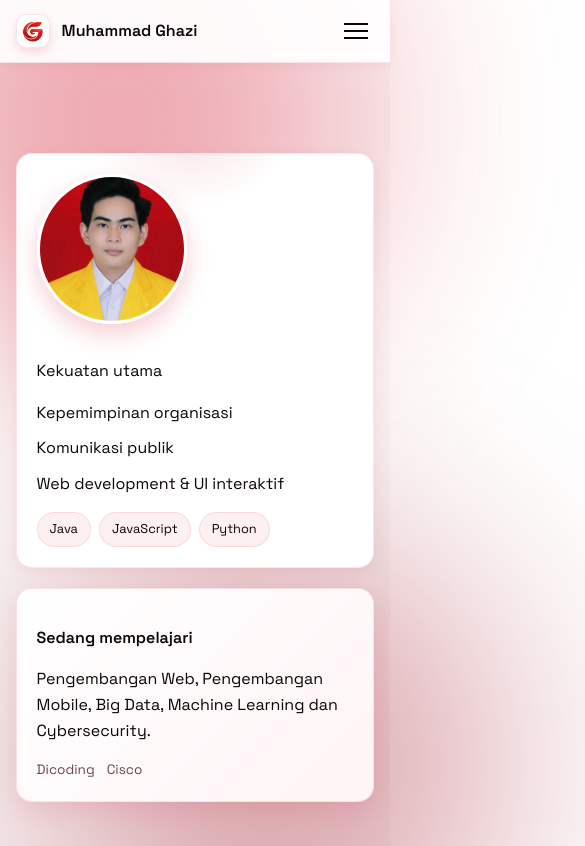
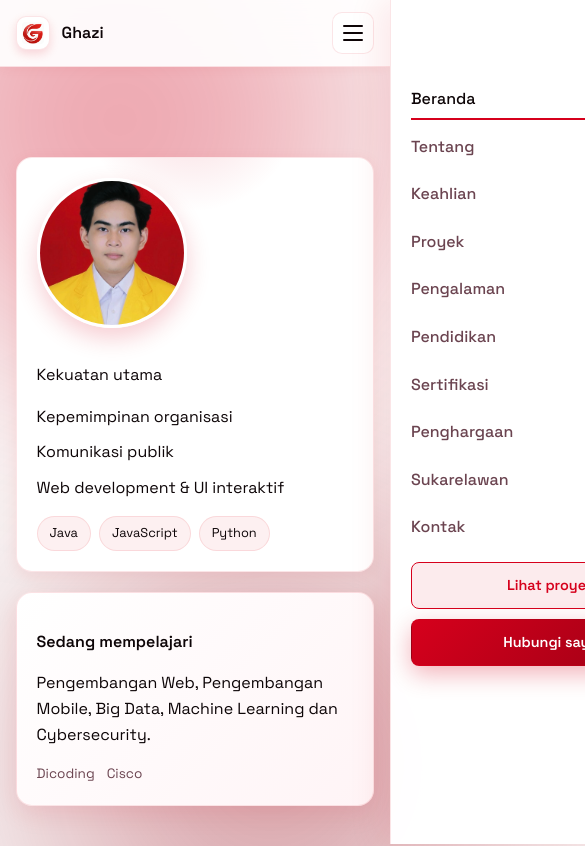
Before and after one commit to muh-ghazii/Porto, a React (Vite) app: page / in a window 390 px wide. Shown: the top 846 px of the page, 585 px wide, since content can reach past the window. Built offline with nearby package versions, Linux system fonts and the light colour scheme.

Commit message:
Update Nav

```diff
--- a/src/App.jsx
+++ b/src/App.jsx
@@ -307,7 +307,7 @@ Dari: ${formState.email || "nama@email.com"}`;
               src="/logo.png"
               alt="Logo Muhammad Ghazi"
             />
-            <span>Muhammad Ghazi</span>
+            <span>Ghazi</span>
           </div>
           <nav className="nav-drawer" aria-label="Primary">
             <div className="nav-links">
@@ -343,6 +343,13 @@ Dari: ${formState.email || "nama@email.com"}`;
           </button>
         </div>
       </header>
+      <button
+        className="nav-overlay"
+        type="button"
+        aria-label="Close menu"
+        aria-hidden={!menuOpen}
+        onClick={() => setMenuOpen(false)}
+      />
 
       <main>
         <section id="home" className="hero">
--- a/src/index.css
+++ b/src/index.css
@@ -116,6 +116,17 @@ img {
   gap: 32px;
 }
 
+.nav-overlay {
+  display: none;
+  position: fixed;
+  inset: 0;
+  background: rgba(12, 12, 12, 0.35);
+  opacity: 0;
+  pointer-events: none;
+  transition: opacity 0.25s ease;
+  z-index: 9;
+}
+
 .nav-links {
   display: flex;
   gap: 20px;
@@ -179,18 +190,26 @@ img {
 
 .menu-toggle {
   display: none;
-  background: none;
-  border: none;
-  padding: 6px;
+  width: 42px;
+  height: 42px;
+  padding: 10px;
+  background: #fff;
+  border: 1px solid var(--border);
+  border-radius: 10px;
   cursor: pointer;
+  align-items: center;
+  justify-content: center;
+  flex-direction: column;
+  gap: 5px;
 }
 
 .menu-toggle span {
   display: block;
-  width: 24px;
+  width: 100%;
   height: 2px;
   background: var(--text);
-  margin: 5px 0;
+  border-radius: 999px;
+  transition: all 0.2s ease;
 }
 
 .hero {
@@ -727,39 +746,63 @@ textarea:focus {
 @media (max-width: 900px) {
   .nav-drawer {
     position: fixed;
-    inset: 0;
-    background: rgba(255, 255, 255, 0.98);
+    top: 0;
+    right: 0;
+    height: 100vh;
+    width: min(320px, 84vw);
+    background: rgba(255, 255, 255, 0.99);
     flex-direction: column;
-    justify-content: center;
-    gap: 24px;
-    padding: 90px 24px 40px;
-    overflow-y: auto;
-    transform: translateY(-100%);
+    align-items: stretch;
+    justify-content: flex-start;
+    gap: 14px;
+    padding: 80px 20px 24px;
+    overflow: hidden;
+    transform: translateX(100%);
     transition: transform 0.3s ease;
+    border-left: 1px solid var(--border);
+    box-shadow: -12px 0 30px rgba(214, 0, 28, 0.08);
   }
 
   .page.menu-open .nav-drawer {
-    transform: translateY(0);
+    transform: translateX(0);
   }
 
   .nav-links {
     flex-direction: column;
-    align-items: center;
-    font-size: 1.2rem;
+    align-items: stretch;
+    font-size: 1rem;
+    gap: 8px;
+  }
+
+  .nav-links a {
+    padding: 6px 0;
+    text-align: left;
   }
 
   .nav-actions {
     flex-direction: column;
-    width: min(320px, 90%);
+    width: 100%;
+    gap: 10px;
   }
 
   .nav-actions a {
     width: 100%;
     justify-content: center;
+    padding: 11px 20px;
+    font-size: 0.9rem;
+  }
+
+  .nav-overlay {
+    display: block;
+  }
+
+  .page.menu-open .nav-overlay {
+    opacity: 1;
+    pointer-events: auto;
   }
 
   .menu-toggle {
-    display: block;
+    display: flex;
   }
 }
 
```
